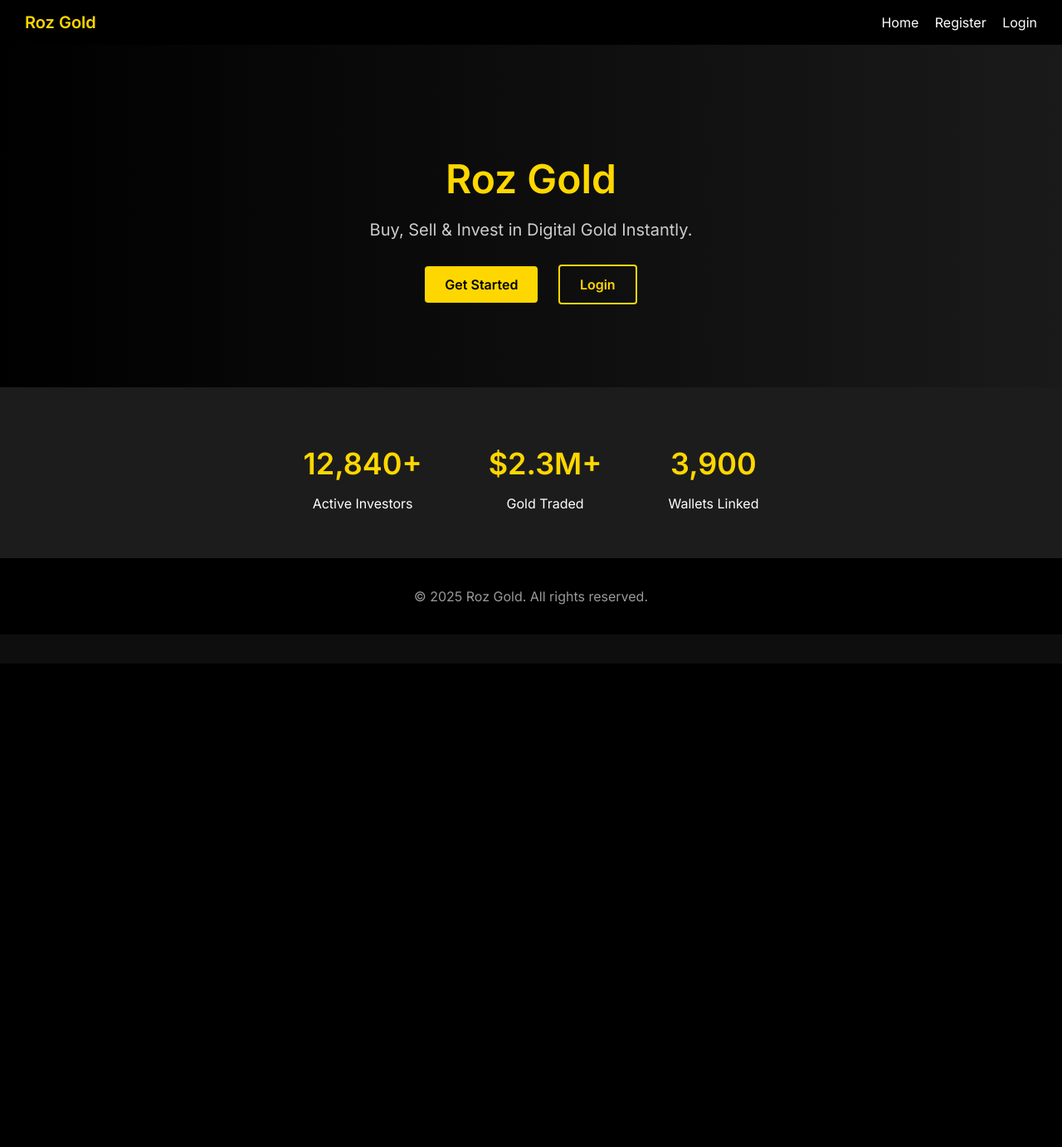
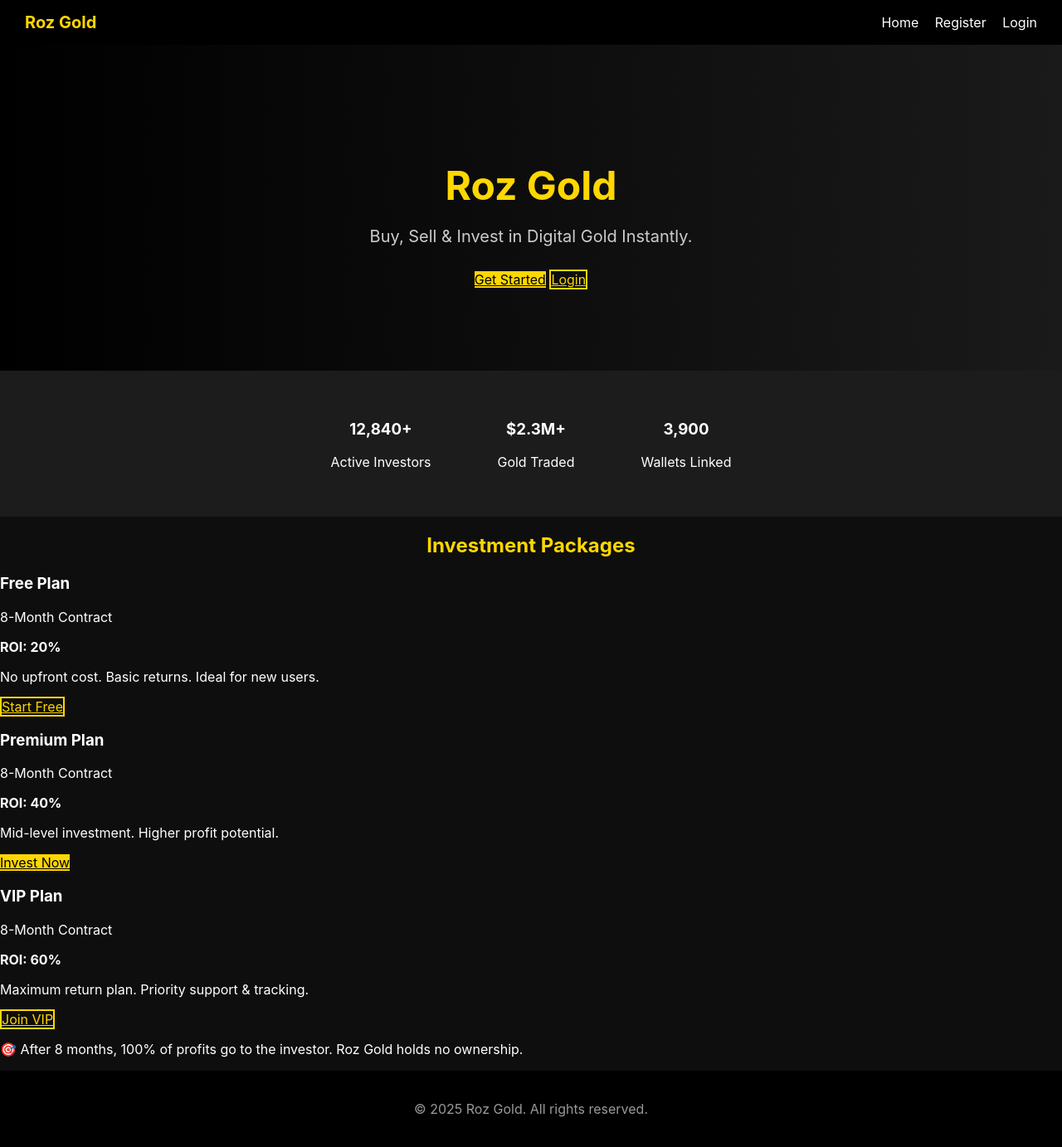
Before and after one commit to tradejuncki65/rozgold-clean, a Flask app: page / in a window 1280 px wide. Shown: the whole page at 83% size. Before the commit the page ends 800 px from the top, so only its background shows below. Run offline with Flask 3, Linux system fonts and the light colour scheme.

Commit message:
Update index.html

```diff
--- a/templates/index.html
+++ b/templates/index.html
@@ -2,40 +2,72 @@
 <html lang="en">
 <head>
   <meta charset="UTF-8">
-  <title>Roz Gold – Trade Gold Instantly</title>
+  <title>Roz Gold – Trade Digital Gold</title>
   <link rel="stylesheet" href="{{ url_for('static', filename='css/style.css') }}">
-  <link rel="preconnect" href="https://fonts.googleapis.com">
-  <link rel="preconnect" href="https://fonts.gstatic.com" crossorigin>
-  <link href="https://fonts.googleapis.com/css2?family=Inter:wght@400;600&display=swap" rel="stylesheet">
 </head>
 <body>
 
   {% include 'partials/navbar.html' %}
 
-  <header class="hero">
+  <!-- Hero Section -->
+  <section class="hero">
     <div class="hero-content">
       <h1>Roz Gold</h1>
       <p>Buy, Sell & Invest in Digital Gold Instantly.</p>
-      <div class="cta-buttons">
-        <a href="/register" class="btn gold">Get Started</a>
-        <a href="/login" class="btn outline">Login</a>
+      <div class="hero-buttons">
+        <a href="{{ url_for('register') }}" class="btn gold">Get Started</a>
+        <a href="{{ url_for('login') }}" class="btn outline">Login</a>
       </div>
     </div>
-  </header>
+  </section>
 
+  <!-- Stats Section -->
   <section class="stats">
     <div class="stat">
-      <h2>12,840+</h2>
+      <h3>12,840+</h3>
       <p>Active Investors</p>
     </div>
     <div class="stat">
-      <h2>$2.3M+</h2>
+      <h3>$2.3M+</h3>
       <p>Gold Traded</p>
     </div>
     <div class="stat">
-      <h2>3,900</h2>
+      <h3>3,900</h3>
       <p>Wallets Linked</p>
     </div>
+  </section>
+
+  <!-- Investment Packages -->
+  <section class="packages">
+    <h2 class="section-title">Investment Packages</h2>
+    <div class="package-cards">
+
+      <div class="card">
+        <h3>Free Plan</h3>
+        <p>8-Month Contract</p>
+        <p><strong>ROI: 20%</strong></p>
+        <p>No upfront cost. Basic returns. Ideal for new users.</p>
+        <a href="{{ url_for('register') }}" class="btn outline">Start Free</a>
+      </div>
+
+      <div class="card highlight">
+        <h3>Premium Plan</h3>
+        <p>8-Month Contract</p>
+        <p><strong>ROI: 40%</strong></p>
+        <p>Mid-level investment. Higher profit potential.</p>
+        <a href="{{ url_for('register') }}" class="btn gold">Invest Now</a>
+      </div>
+
+      <div class="card">
+        <h3>VIP Plan</h3>
+        <p>8-Month Contract</p>
+        <p><strong>ROI: 60%</strong></p>
+        <p>Maximum return plan. Priority support & tracking.</p>
+        <a href="{{ url_for('register') }}" class="btn outline">Join VIP</a>
+      </div>
+
+    </div>
+    <p class="package-note">🎯 After 8 months, 100% of profits go to the investor. Roz Gold holds no ownership.</p>
   </section>
 
   {% include 'partials/footer.html' %}
```
